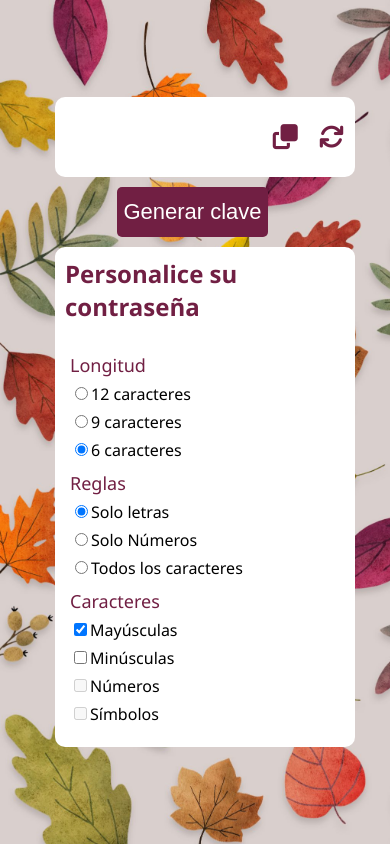
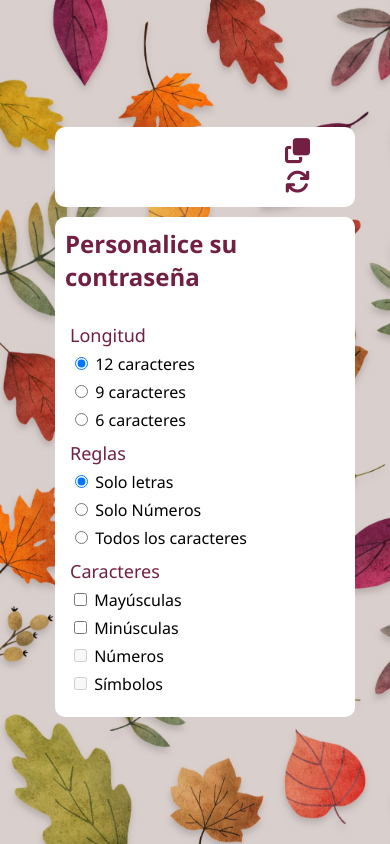
Before and after one commit to NataliaSaidman/generador-de-claves, a plain HTML site: page index.html in a window 390 px wide. Drawn offline with Linux system fonts and the light colour scheme.

Commit message:
maquetado finalizado

```diff
--- a/css/style.css
+++ b/css/style.css
@@ -8,26 +8,25 @@ body {
     background-repeat: no-repeat;
     background-position-y: center;
     background-size: cover;
-    font-family: 'Segoe UI', Tahoma, Geneva, Verdana, sans-serif
+    font-family: 'Segoe UI', Tahoma, Geneva, Verdana, sans-serif;
+    overflow-x: hidden;
 }
 
 form {
     margin-top: 50px;
 }
 
-.contraseña {
+.generated-password {
     width: 450px;
     height: 70px;
     border-radius: 10px;
     display: flex;
     align-items: center;
-    justify-content: space-between;
+    justify-content: space-around;
     background-color: white;
     margin-left: 20px;
 
-
 }
-
 
 
 button {
@@ -38,35 +37,21 @@ button {
 
 }
 
-.generar-contraseña{
-    display: flex;
-    justify-content: center;
-    margin-top: 30px;
-    height: 50px;
-}
-
-#btn-generar{
-    color: white;
-    border-radius: 5px;
-    background-color: #711F43;
-    cursor: pointer;
-    font-size: 22px;
-}
-
 .fa-copy,
 .fa-arrows-rotate {
     color:#711F43;
 }
 
-#contraseña {
+#password {
     height: 30px;
-    width: 200px;
+    width: 300px;
     border: white;
+    margin-bottom: 50px;
+    text-align: center;
+
 }
 
-
-
-.persoanlizar-contraseña {
+.customize-password {
     border-radius: 10px;
     height: 250px;
     width: 500px;
@@ -83,25 +68,26 @@ h2 {
     padding-left: 10px;
     padding-top: 10px;
     color: #711F43;
+    margin-top: 0;
 }
 
-.caracteristicas-contraseña{
+.password-features{
     display: flex;
     height: 120px;
     padding-top: 10px;
     padding-left: 10px;
 }
 
-.longitud {
+.password-length {
     margin-left: 5px;
 }
 
-.reglas {
+.password-rules {
     margin-left: 40px;
 }
 
-.eleccion-caracteres {
-    margin-left: 30px;
+.choice-characters{
+    margin-left: 20px;
 }
 
 input[type=radio],
@@ -111,17 +97,12 @@ input[type=radio],
 
 @media (max-width: 1000px){
 
-    .contraseña{
+    .generated-password {
         height: 60px;
 
     }
 
-    .generar-contraseña{
-      margin-top: 10px;
-      height: 50px;
-    }
-
-    .persoanlizar-contraseña{
+    .customize-password{
         margin-top: -40px;
         height: 225px;
     }
@@ -129,14 +110,11 @@ input[type=radio],
 
 @media (max-width: 750px){
 
-    .contraseña{
+    .generated-password {
         height: 60px;
     }
-    .generar-contraseña{
-      height: 50px;
-    }
 
-    .persoanlizar-contraseña{
+    .customize-password{
         height: 220px;
     }
 }
@@ -146,27 +124,33 @@ input[type=radio],
 @media (max-width: 450px) {
 
 
-    .contraseña {
+    .generated-password {
         height: 80px;
         width: 300px;
     }
 
-    .persoanlizar-contraseña {
+    #password{
+        width: 200px;
+        margin-left: 20px;
+    }
+
+    .customize-password {
         width: 300px;
         height: 500px;
         margin-left: 20px;
     }
 
+
     h2 {
         width: 280px;
     }
 
-    .caracteristicas-contraseña {
+    .password-features {
         flex-direction: column;
     }
 
-    .reglas,
-    .eleccion-caracteres {
+    .password-rules,
+    .choice-characters {
         margin-left: 5px;
         margin-top: 10px;
     }
@@ -179,18 +163,21 @@ input[type=radio],
         height: 120vh;
     }
 
-    .contraseña {
+    .generated-password  {
         width: 270px;
         margin-left: 10px;
         margin-top: 70px;
     }
 
-    .generar-contraseña{
-        margin-top: 20px;
+    #password{
+        width: 180px;
+        margin-left: 20px;
     }
 
-    .persoanlizar-contraseña {
+
+    .customize-password {
         width: 270px;
         margin-left: 10px;
     }
+
 }
--- a/index.html
+++ b/index.html
@@ -6,7 +6,8 @@
     <meta http-equiv="X-UA-Compatible" content="IE=edge">
     <meta name="viewport" content="width=device-width, initial-scale=1.0">
     <link rel="stylesheet" href="css/style.css">
-    <link rel="shortcut icon" href="imagenes/autum-ovate-leafs-silhouette-style-icon-free-vector.jpg" type="image/x-icon">
+    <link rel="shortcut icon" href="imagenes/autum-ovate-leafs-silhouette-style-icon-free-vector.jpg"
+        type="image/x-icon">
     <link rel="stylesheet" href="https://cdnjs.cloudflare.com/ajax/libs/font-awesome/6.1.1/css/all.min.css"
         integrity="sha512-KfkfwYDsLkIlwQp6LFnl8zNdLGxu9YAA1QvwINks4PhcElQSvqcyVLLD9aMhXd13uQjoXtEKNosOWaZqXgel0g=="
         crossorigin="anonymous" referrerpolicy="no-referrer" />
@@ -15,51 +16,59 @@
 
 <body>
     <main>
-        <section>
-            <div class="contraseña">
-                <p></p>
-                <div>
-                    <button id="btn-copiado"><i class="fa-solid fa-copy"></i></button>
-                    <button id="btn-actualizar"><i class="fa-solid fa-arrows-rotate"></i></button>
-                </div>
+        <div class="generated-password">
+            <form action="GET">
+                <input type="text" id="password">
+            </form>
+            <div>
+                <button id="btn-copy"><i class="fa-solid fa-copy"></i></button>
+                <button id="btn-refresh"><i class="fa-solid fa-arrows-rotate"></i></button>
             </div>
-            <div class ="generar-contraseña">
-                <button id="btn-generar">Generar clave</button>
-            </div>
-        </section>
+        </div>
         <section>
             <form action="GET">
-                <div class="persoanlizar-contraseña">
+                <div class="customize-password">
                     <h2>Personalice su contraseña</h2>
-                    <div class="caracteristicas-contraseña">
-                        <div class="longitud">
+                    <div class="password-features">
+                        <div class="password-length">
                             <span>Longitud</span>
                             <br>
-                            <input type="radio" name="longitud" class="longitudRadio" id="longitudDoce"  value="12"><label for="longitudDoce">12 caracteres</label>
+                            <input type="radio" name="length" class="radius-length" id="twelveCharacters" checked
+                                value="12">
+                            <label for="twelveCharacters">12 caracteres</label>
                             <br>
-                            <input type="radio" name="longitud" class="longitudRadio" id="longitudNueve" value="9"><label for="longitudNueve">9 caracteres</label>
+                            <input type="radio" name="length" class="radius-length" id="nineCharacters" value="9">
+                            <label for="nineCharacters">9 caracteres</label>
                             <br>
-                            <input type="radio" name="longitud" class="longitudRadio" id="longitudSeis" checked value="6"><label for="longitudSeis">6 caracteres</label>
+                            <input type="radio" name="length" class="radius-length" id="sixCharacters" value="6">
+                            <label for="sixCharacters">6 caracteres</label>
                         </div>
-                        <div class="reglas">
+                        <div class="password-rules">
                             <span>Reglas</span>
                             <br>
-                            <input type="radio" name="reglas" class="reglasRadio" id="reglasLetras" checked value="1"><label for="reglasLetras">Solo letras</label>
+                            <input type="radio" name="rules" class="radius-rules" id="lettersRules" checked value="1">
+                            <label for="lettersRules">Solo letras</label>
                             <br>
-                            <input type="radio" name="reglas" class="reglasRadio" id="reglasNumeros" value="2"><label for="reglasNumeros">Solo Números</label>
+                            <input type="radio" name="rules" class="radius-rules" id="numbersRules" value="2">
+                            <label for="numbersRules">Solo Números</label>
                             <br>
-                            <input type="radio" name="reglas" class="reglasRadio" id="reglasTodo" value="3"><label for="reglasTodo">Todos los caracteres</label>
+                            <input type="radio" name="rules" class="radius-rules" id="allRules" value="3">
+                            <label for="allRules">Todos los caracteres</label>
                         </div>
-                        <div class="eleccion-caracteres">
+                        <div class="choice-characters">
                             <span>Caracteres</span>
                             <br>
-                            <input type="checkbox" name="mayusculas" class="caracteres" id="mayusculas" checked value="1"><label for="mayusculas">Mayúsculas</label>
+                            <input type="checkbox" name="capital" class="characters" id="capitalLetters" value="1">
+                            <label for="capitalLetters">Mayúsculas</label>
                             <br>
-                            <input type="checkbox" name="minusculas" class="caracteres" id="minusculas" value="2"><label for="minusculas">Minúsculas</label>
+                            <input type="checkbox" name="lowercase" class="characters" id="lowerCaseLetters" value="2">
+                            <label for="lowerCaseLetters">Minúsculas</label>
                             <br>
-                            <input type="checkbox" name="numeros" class="caracteres" id="numeros" disabled value="3"><label for="numeros">Números</label>
+                            <input type="checkbox" name="numbers" class="characters" id="numbers" disabled value="3">
+                            <label for="numbers">Números</label>
                             <br>
-                            <input type="checkbox" name="simbolos" class="caracteres" id="simbolos" disabled value="4"><label for="simbolos">Símbolos</label>
+                            <input type="checkbox" name="symbols" class="characters" id="symbols" disabled value="4">
+                            <label for="symbols">Símbolos</label>
                         </div>
                     </div>
                 </div>
```
